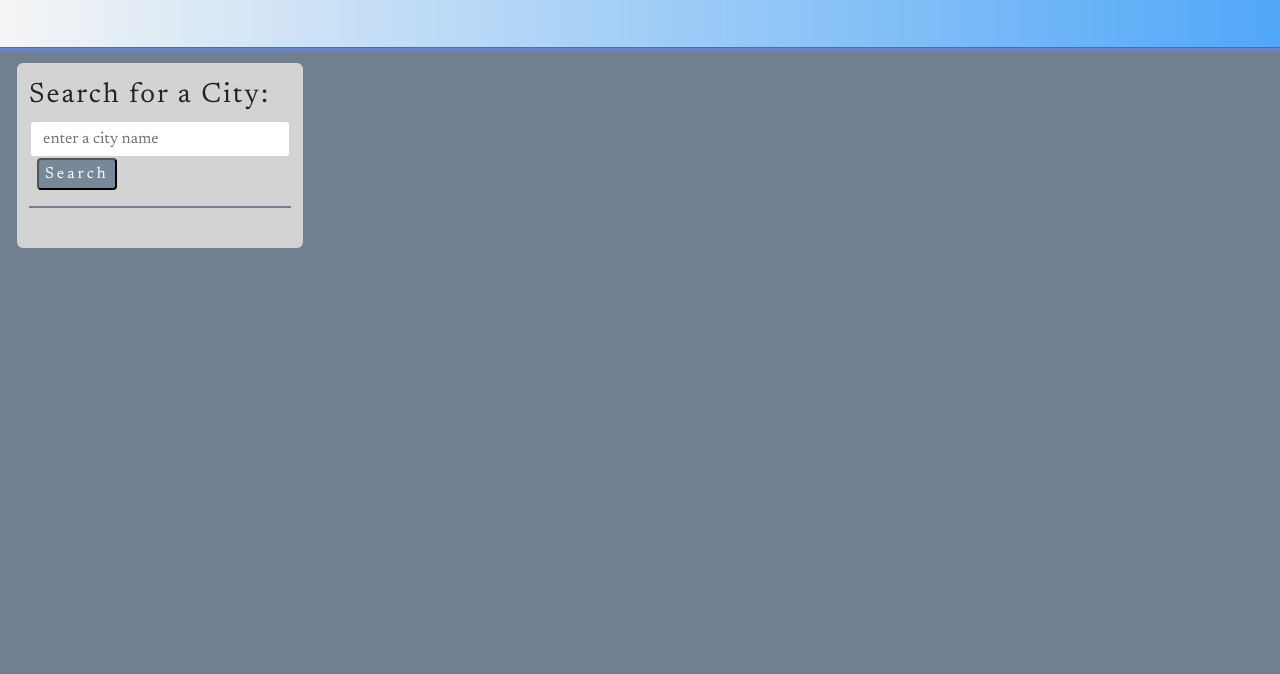
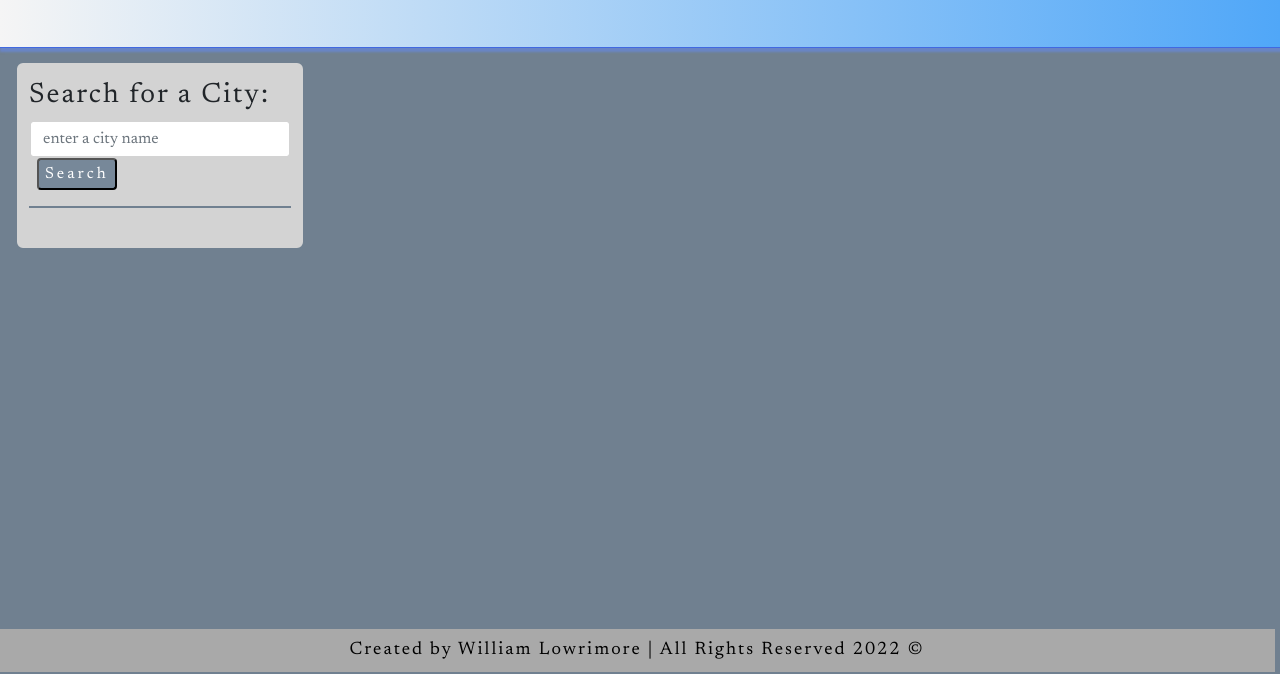
Before and after one commit to wlowrimore/vandy_bc_weather_dash_chlng_06_2022, a website: page index.html in a window 1280 px wide. Shown: the part 126-800 px from the top of the page. Drawn offline with nearby package versions, Linux system fonts and the light colour scheme.

Commit message:
adds footer

```diff
--- a/assets/css/style.css
+++ b/assets/css/style.css
@@ -2,10 +2,9 @@
   box-sizing: border-box;
 }
 
-
-
 body, html {
-  margin-bottom: 12px;
+  position: relative;
+  min-height: 100vh;
   font-family: 'Newsreader';
   background-color: slategray;
   letter-spacing: 2px;
@@ -116,3 +115,19 @@ header p {
 .card-body {
   width: 100%;
 }
+
+/* ________________________________________FOOTER_________________________________________ */
+
+footer {
+  display: flex;
+  justify-content: center;
+  position: absolute;
+  bottom: 0%;
+  width: 100vw;
+  margin-left: -18px;
+  padding: 8px;
+  font-size: 18px;
+  background-color: darkgray;
+  color: black;
+  border: 2px solid slategray;
+}
--- a/index.html
+++ b/index.html
@@ -1,6 +1,5 @@
 <!DOCTYPE html>
 <html lang="en">
-
 <head>
   <meta charset="UTF-8">
   <meta http-equiv="X-UA-Compatible" content="IE=edge">
@@ -10,17 +9,15 @@
   <link href="https://fonts.googleapis.com/css2?family=Newsreader:opsz@6..72&display=swap" rel="stylesheet">
   <link rel="stylesheet" href="https://cdnjs.cloudflare.com/ajax/libs/font-awesome/5.11.2/css/all.min.css">
   <link rel="stylesheet" href="./assets/css/style.css" />
-
   <title>Weather Dashboard</title>
 </head>
-
 <body>
   <header class="hero">
     <h1 class="app-title">Weather Dashboard</h1>
     <p>Find any city's weather!</p>
   </header>
   <!-- search and searched for cities -->
-  <div class="container-fluid">
+  <div class="container-fluid content">
     <div class="row">
       <section class="col-lg-3">
         <div class="col-lg-12 search-box">
@@ -40,6 +37,9 @@
         <div id="forecast" class="mt-3"></div>
       </div>
     </div>
+    <footer>
+      Created by William Lowrimore | All Rights Reserved 2022 &copy;
+    </footer>
     <!--javascript links-->
     <script src="https://code.jquery.com/jquery-3.4.1.min.js"></script>
     <script src="./assets/js/homepage.js"></script>
```
